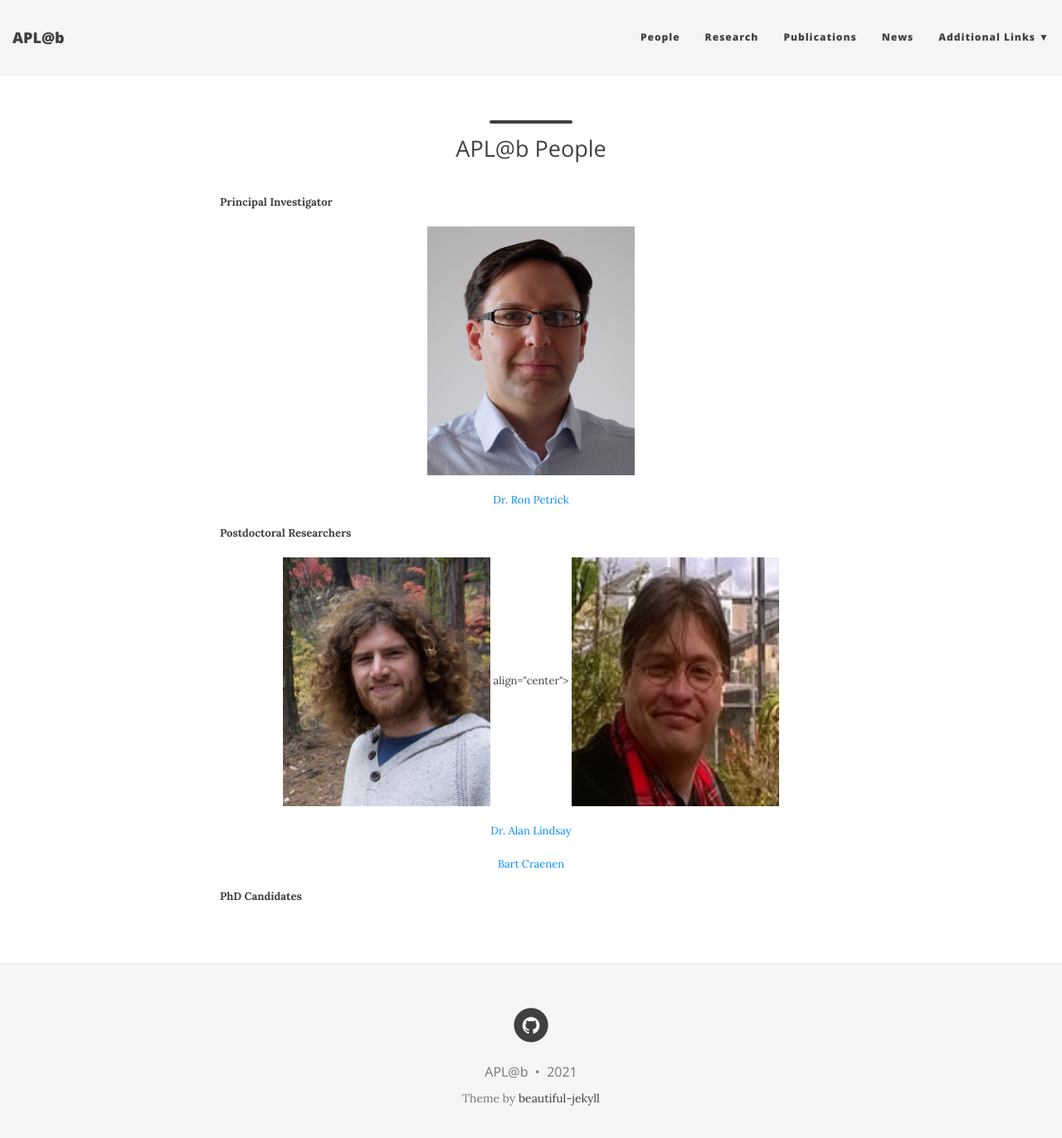
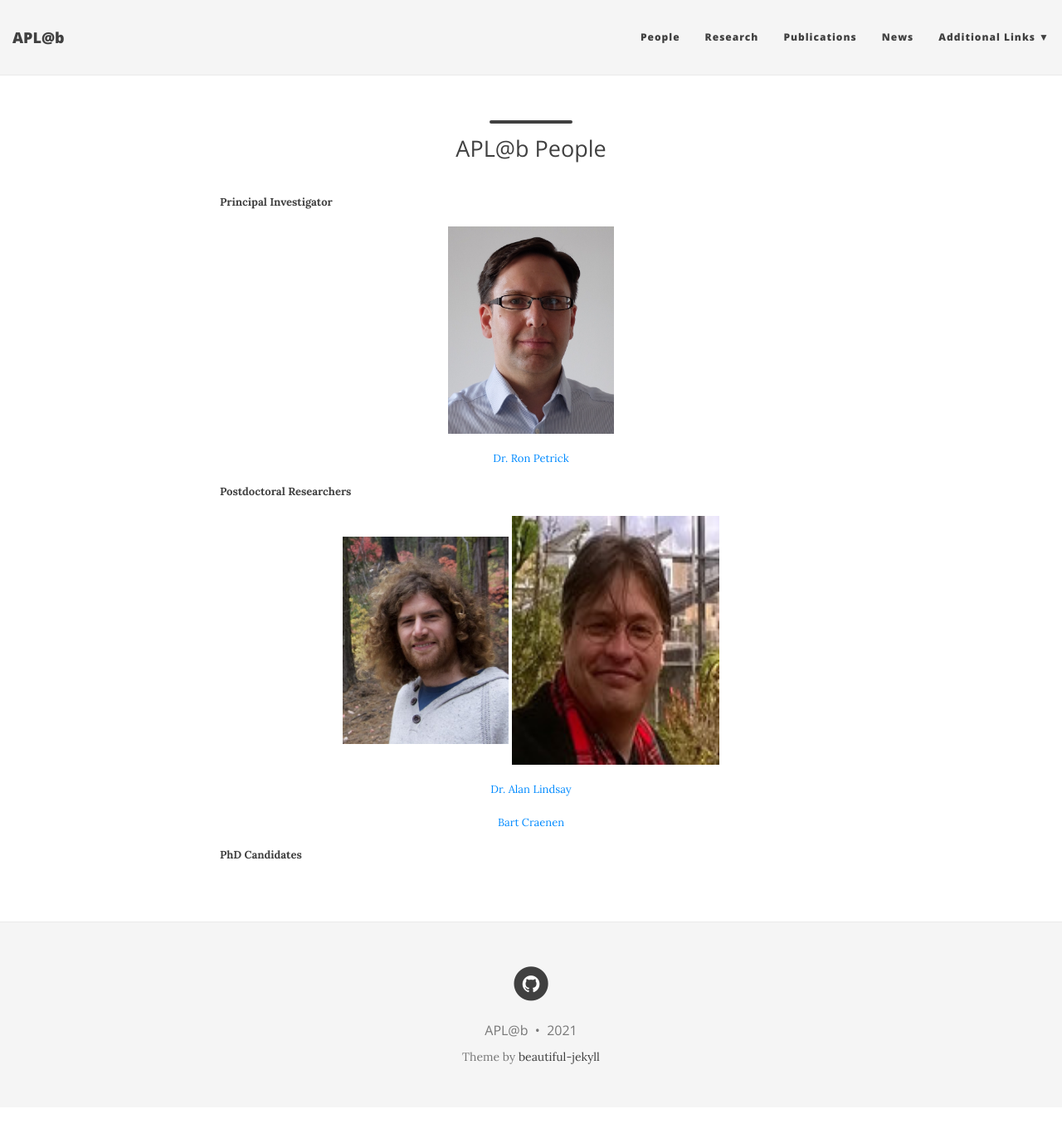
Before and after one commit to aplab2020/aplab2020.github.io, a Jekyll site: the page built from people.md, in a window 1280 px wide and 1385 px high. Shown: the top 1372 px of the window at 83% size. Built offline with Jekyll 4.4.1, drawn with Linux system fonts in a browser that asks for light colours; nearby versions of some CDN libraries.

Commit message:
Update people.md

```diff
--- a/people.md
+++ b/people.md
@@ -7,7 +7,7 @@
 
 **Principal Investigator**
 
-<p align="center"> <img src="/img/ron.jpg" align="center" width="250" height="300"> </p>
+<p align="center"> <img src="/img/ron.jpg" align="center" width="200" height="250"> </p>
 
 <p align="center">
 <a href="http://homepages.inf.ed.ac.uk/rpetrick/" style="float: ;">Dr. Ron Petrick</a>
@@ -16,7 +16,7 @@
 
 **Postdoctoral Researchers**
 
-<p align="center"> <img src="/img/alan.jpg" align="center" width="250" height="300"> align="center"> <img src="/img/bart.jpg" align="center" width="250" height="300"> </p>
+<p align="center"> <img src="/img/alan.jpg" align="center" width="200" height="250"> <img src="/img/bart.jpg" align="center" width="250" height="300"> </p>
 
 <p align="center">
 <a href="https://researchportal.hw.ac.uk/en/persons/alan-lindsay" style="float: ;">Dr. Alan Lindsay</a>
```
